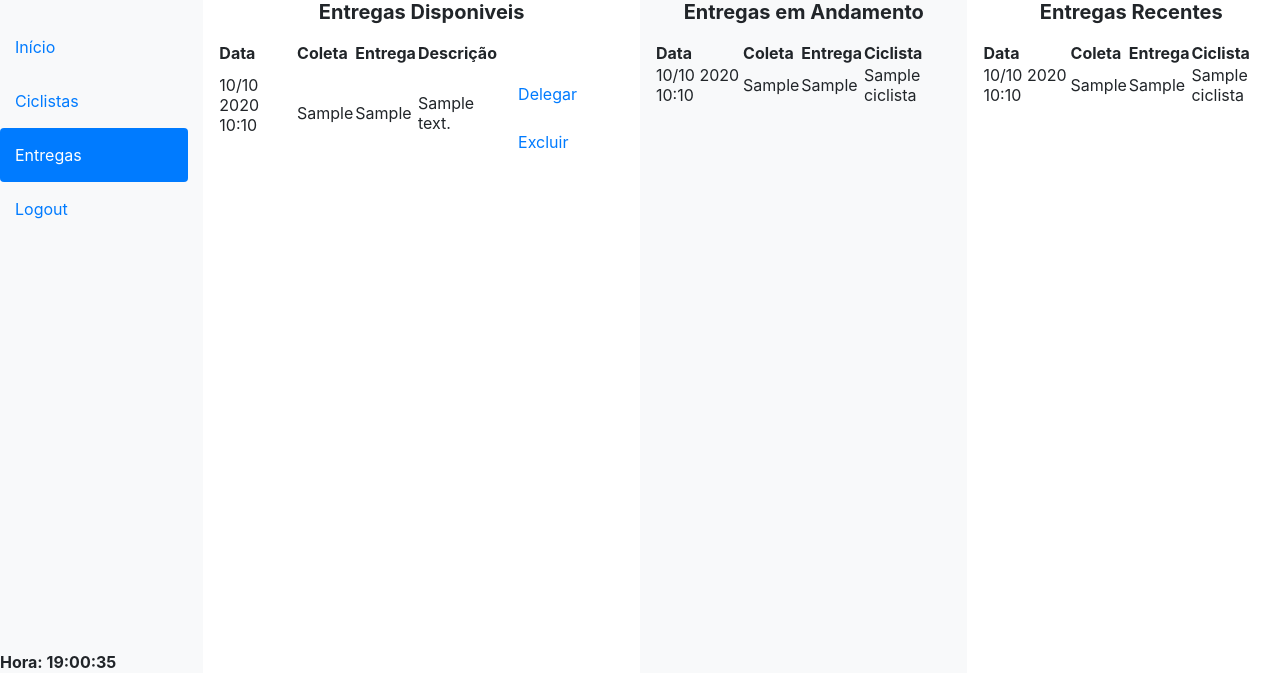
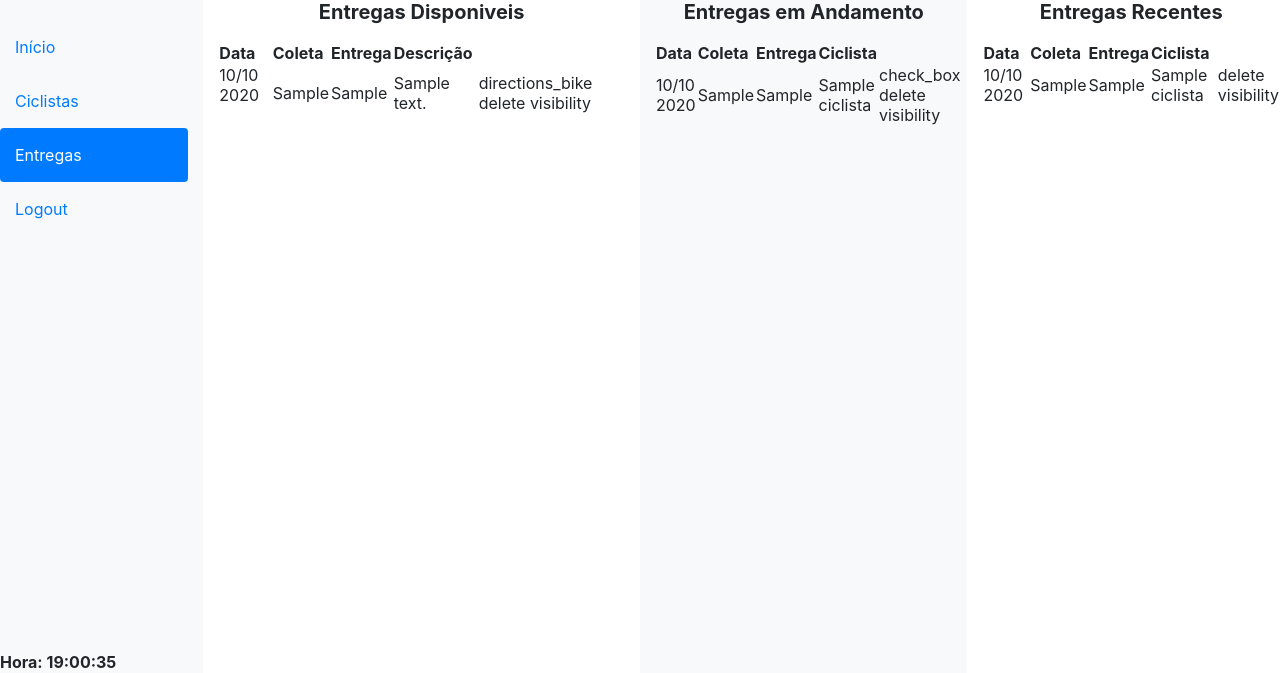
Before and after one commit to medinaalexandre/moBike, a Django app: template home/templates/home/entregas.html in a window 1280 px wide. Shown: the top 673 px of the page. Run offline with Django 3.2, Linux system fonts and the light colour scheme; the template is opened without the code that fills it: most values are stand-ins (such as "Sample title", 1, 10 or a date in 2020); some libraries are stand-ins or nearby versions.

Commit message:
entregas

```diff
--- a/home/static/css/home.css
+++ b/home/static/css/home.css
@@ -3,6 +3,10 @@ h1 {
     font-weight: bold;
     margin-top: 20px;
     text-align: center;
+}
+
+td a {
+	color: inherit;
 }
 
 b {
@@ -12,6 +16,31 @@ b {
 h5 {
 	text-align: center;
 	padding-bottom: 10px;
+}
+
+.collapse {
+  visibility: hidden;
+}
+.collapse.show {
+  visibility: visible;
+  display: block;
+}
+.collapsing {
+  position: relative;
+  height: 0;
+  overflow: hidden;
+  -webkit-transition-property: height, visibility;
+  transition-property: height, visibility;
+  -webkit-transition-duration: 0.35s;
+  transition-duration: 0.35s;
+  -webkit-transition-timing-function: ease;
+  transition-timing-function: ease;
+}
+.collapsing.width {
+  -webkit-transition-property: width, visibility;
+  transition-property: width, visibility;
+  width: 0;
+  height: auto;
 }
 
 .margem {
--- a/home/templates/home/entregas.html
+++ b/home/templates/home/entregas.html
@@ -42,12 +42,13 @@
                   <tbody>
                   {% for ed in entregasDisponiveis %}
                     <tr>
-                        <td>{{ed.data|date:"d/m Y H:i"}}<p></p></td>
+                        <td>{{ed.data|date:"d/m Y"}}<p></p></td>
                         <td>{{ed.end_coleta}}</td>
                         <td>{{ed.end_entrega}}</td>
                         <td>{{ed.desc}}</td>
-                        <td><a href="{% url 'delega_entregaativa' pk=ed.id %}" class="btn">Delegar</a>
-                            <a href="{% url 'deleta_entregaativa' pk=ed.id %}" class="btn">Excluir</a></td>
+                        <td><a href="{% url 'delega_entregaativa' pk=ed.id %}" class="material-icons prefix">directions_bike</a>
+                            <a href="{% url 'deleta_entregaativa' pk=ed.id %}" class="material-icons prefix">delete</a>
+                            <a href="{% url 'entrega_detalhe' pk=ed.id %}" class="material-icons prefix">visibility</a></td>
                     </tr>
                     {% endfor %}
                   </tbody>
@@ -62,10 +63,14 @@
                             <th>Entrega</th>
                             <th>Ciclista</th></tr>
                         {% for ed in entregasEmAndamento %}
-                            <tr><td>{{ed.data|date:"d/m Y H:i"}}</td>
+                            <tr><td>{{ed.data|date:"d/m Y"}}</td>
                                 <td>{{ed.end_coleta}}</td>
                                 <td>{{ed.end_entrega}}</td>
-                                <td>{{ed.ciclista}}</td></tr>
+                                <td>{{ed.ciclista}}</td>
+                                <td><a href="{% url 'delega_entregaativa' pk=ed.id %}" class="material-icons prefix">check_box</a>
+                                    <a href="{% url 'deleta_entregaativa' pk=ed.id %}" class="material-icons prefix">delete</a>
+                                    <a href="{% url 'entrega_detalhe' pk=ed.id %}" class="material-icons prefix">visibility</a></td>
+                            </tr>
                         {% endfor %}
                   </table>
         </div>
@@ -77,10 +82,13 @@
                         <th>Entrega</th>
                         <th>Ciclista</th></tr>
                     {% for e in ultimasDez %}
-                    <tr><td>{{e.data|date:"d/m Y H:i"}}</td>
+                    <tr><td>{{e.data|date:"d/m Y"}}</td>
                         <td>{{e.end_coleta}}</td>
                         <td>{{e.end_entrega}}</td>
-                        <td>{{e.ciclista}}</td></tr>
+                        <td>{{e.ciclista}}</td>
+                        <td><a href="{% url 'deleta_entregaativa' pk=e.id %}" class="material-icons prefix">delete</a><br>
+                            <a href="{% url 'entrega_detalhe' pk=e.id %}" class="material-icons prefix">visibility</a></td>
+                    </tr>
                     {% endfor %}
               </table>
 
```
